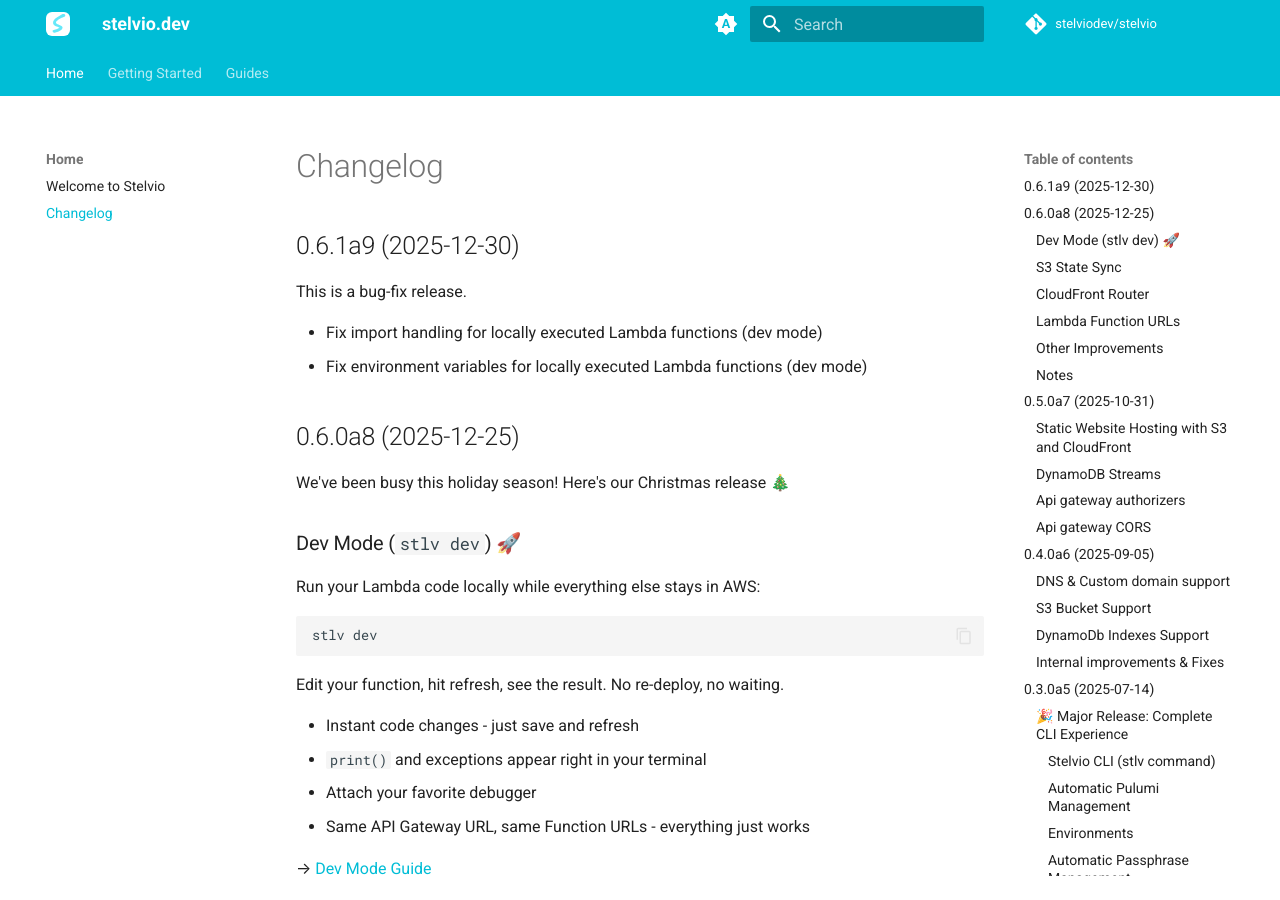
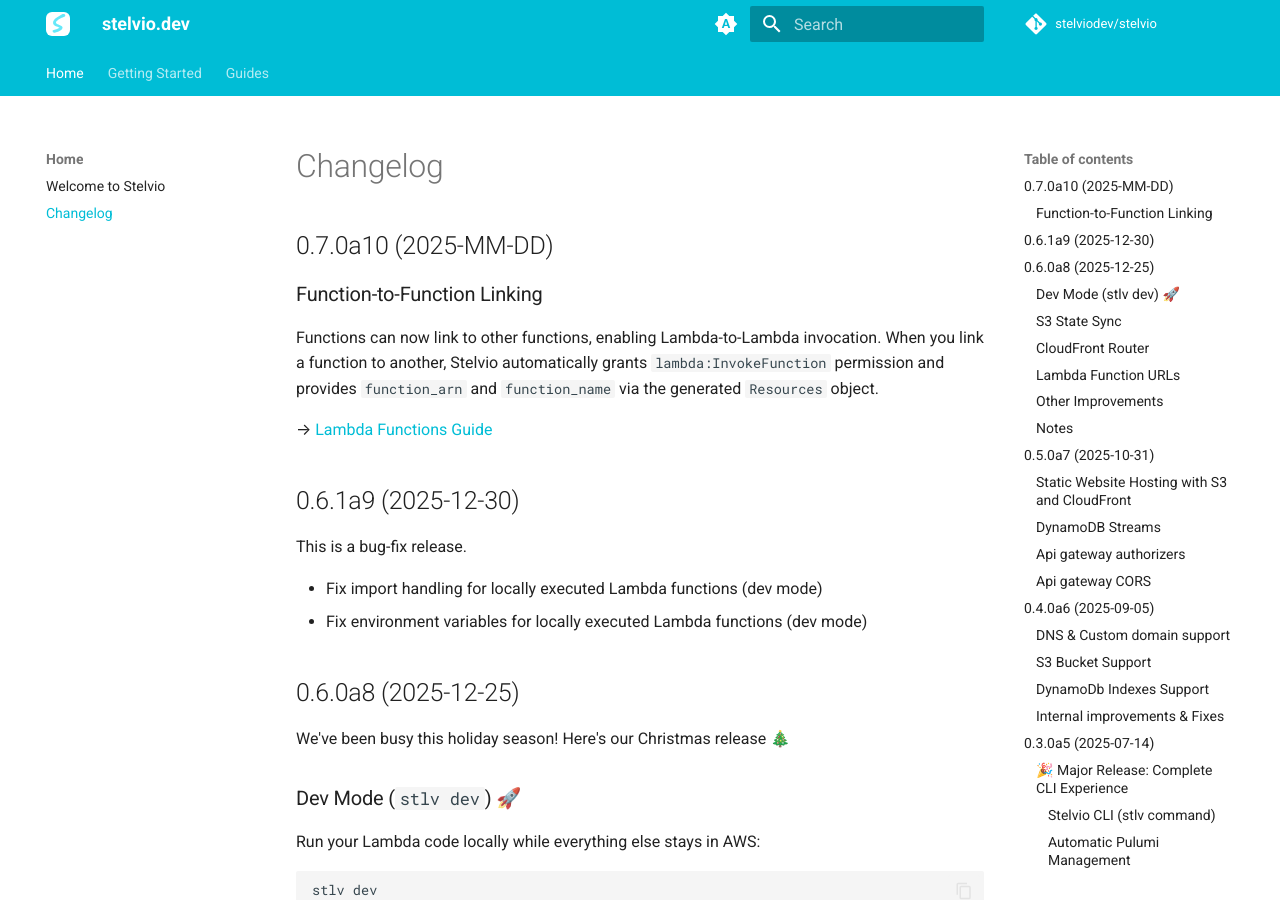
Before and after one commit to stelviodev/stelvio, an MkDocs documentation site: the page built from docs/changelog.md, in a window 1280 px wide and 900 px high. Built offline with MkDocs 1.6.1 and Material for MkDocs 9.7.7, drawn with Linux system fonts in a browser that asks for light colours; comment, search, counter and statistics services are not loaded.

Commit message:
docs: add changelog entry for function-to-function linking

```diff
--- a/docs/changelog.md
+++ b/docs/changelog.md
@@ -1,4 +1,12 @@
 # Changelog
+
+## 0.7.0a10 (2025-MM-DD)
+
+### Function-to-Function Linking
+
+Functions can now link to other functions, enabling Lambda-to-Lambda invocation. When you link a function to another, Stelvio automatically grants `lambda:InvokeFunction` permission and provides `function_arn` and `function_name` via the generated `Resources` object.
+
+→ [Lambda Functions Guide](guides/lambda.md#linking-to-other-functions)
 
 ## 0.6.1a9 (2025-12-30)
 
```
